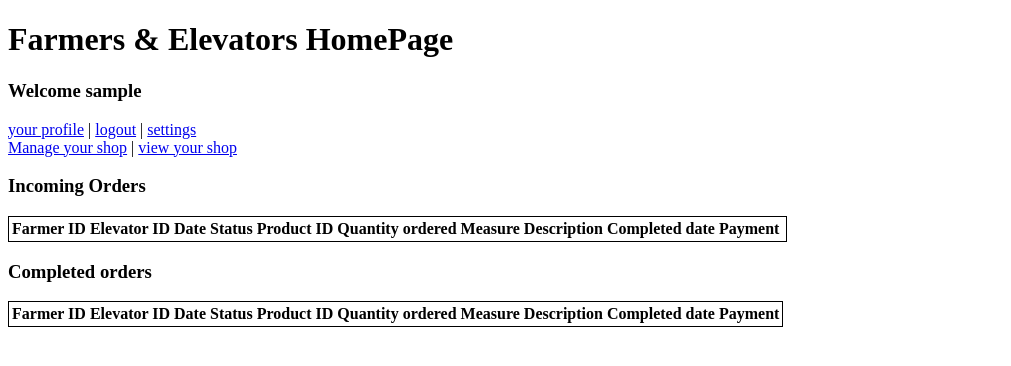
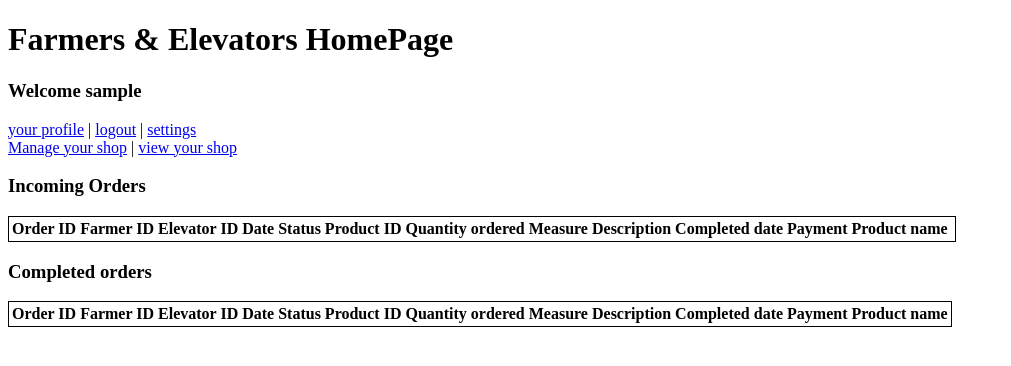
Before and after one commit to lukfd/farmerselevator, a Flask app: page /home in a window 1280 px wide. Shown: the top 366 px of the page, without its empty margins (0-1011 px from the left). Run offline with Flask 2, Linux system fonts and the light colour scheme; the visitor is signed in with stand-in values (Sample User, id 1); data comes from the database, SQL or seed files in the repository; both versions use the stored data as it was after the commit; lists and menus that the app fills with data are empty.

Commit message:
fixed completed date bug, added order_id and product name in orders table

```diff
--- a/app.py
+++ b/app.py
@@ -522,8 +522,12 @@ def submit_order(product_id, elevator_id, farmer_id):
             quantity_requested = request.form.get('quantity')
             measure = request.form.get('measure')
             description = request.form.get('description')
+            order_id = randint(0, 100000)
+            # get product name
+            product_name = getProductName(elevator_id, product_id)
+            product_name = product_name[0]
             # send info to orders table
-            result = insertNewOrder(product_id, elevator_id, farmer_id, quantity_requested, measure, description)
+            result = insertNewOrder(order_id, product_id, elevator_id, farmer_id, quantity_requested, measure, description, product_name)
             # send email informations
             # return message
             if result == True:
@@ -551,7 +555,8 @@ def mark_completed():
     if 'username' in session:
         product_id = request.args.get('product_id')
         elevator_id = request.args.get('elevator_id')
-        return markAsComplete(product_id, elevator_id)
+        order_id = request.args.get('order_id')
+        return markAsComplete(product_id, elevator_id, order_id)
     else:
         return "you have to be logged in"
 
@@ -570,74 +575,76 @@ def manage_shop():
 @app.route('/add-product', methods=['POST'])
 def add_product():
     if 'username' in session:
-        #elevator_id = request.form.get('elevator_id')
-        elevator_id = session['user_id']
-        product_name = request.form.get('product_name')
-        product_id = request.form.get('product_id')
-        quantity_available = request.form.get('quantity_available')
-        measure = request.form.get('measure')
-        price = request.form.get('price')
-        description = request.form.get('description')
-        #print(product_id)
-        if product_id is '':
-            product_id = randint(0, 100000)
-        toInsert = (elevator_id, product_name, product_id, quantity_available, measure, price, description,)
-        # inserting new product
-        con = lite.connect('base.db')
-        cur = con.cursor()
-        try:
-            cur.execute("""INSERT INTO products
-                    (elevator_id, name, product_id, quantity_available, measure, price, description)
-                    VALUES (?, ?, ?, ?, ?, ?, ?);""", toInsert)
-            con.commit()
-            cur.close()
-            # redirect to sign in page
-            return redirect("/manage-shop", code=302)
-        except lite.Error as error:
-                return "Failed: "+str(error)
-        finally:
-            if (con):
-                con.close()
+        if session['elevator'] is True:
+            #elevator_id = request.form.get('elevator_id')
+            elevator_id = session['user_id']
+            product_name = request.form.get('product_name')
+            product_id = request.form.get('product_id')
+            quantity_available = request.form.get('quantity_available')
+            measure = request.form.get('measure')
+            price = request.form.get('price')
+            description = request.form.get('description')
+            #print(product_id)
+            if product_id is '':
+                product_id = randint(0, 100000)
+            toInsert = (elevator_id, product_name, product_id, quantity_available, measure, price, description,)
+            # inserting new product
+            con = lite.connect('base.db')
+            cur = con.cursor()
+            try:
+                cur.execute("""INSERT INTO products
+                        (elevator_id, name, product_id, quantity_available, measure, price, description)
+                        VALUES (?, ?, ?, ?, ?, ?, ?);""", toInsert)
+                con.commit()
+                cur.close()
+                # redirect to sign in page
+                return redirect("/manage-shop", code=302)
+            except lite.Error as error:
+                    return "Failed: "+str(error)
+            finally:
+                if (con):
+                    con.close()
     else:
         return "not authorized"
 
 @app.route('/update-product', methods=['POST'])
 def update_product():
     if 'username' in session:
-        #elevator_id = request.form.get('elevator_id')
-        elevator_id = session['user_id']
-        product_name = request.form.get('product_name')
-        product_id = request.form.get('product_id')
-        quantity_available = request.form.get('quantity_available')
-        measure = request.form.get('measure')
-        price = request.form.get('price')
-        description = request.form.get('description')
-        #print(product_id)
-        if product_id is '':
-            return "you have to select a product id! <a href='/manage-shop'>Go back</a>"
-        # if any of the form are empty, use old values
-        olderValues = getProductInformation(product_id, elevator_id)
-        # make the variables
-        toUpdate = (elevator_id, product_name, product_id, quantity_available, measure, price, description,)
-        toUpdate = substituteWithOlderValues(toUpdate, olderValues)
-        # switching values
-        toUpdate = (toUpdate[1], toUpdate[3], toUpdate[4], toUpdate[5], toUpdate[6], toUpdate[2], toUpdate[0],)
-        # inserting new product
-        con = lite.connect('base.db')
-        cur = con.cursor()
-        try:
-            cur.execute("""UPDATE products
-                    SET name=?, quantity_available=?, measure=?, price=?, description=?
-                    WHERE product_id=? AND elevator_id=?;""", toUpdate)
-            con.commit()
-            cur.close()
-            # redirect to sign in page
-            return redirect("/manage-shop", code=302)
-        except lite.Error as error:
-                return "Failed: "+str(error)
-        finally:
-            if (con):
-                con.close()
+        if session['elevator'] is True:
+            #elevator_id = request.form.get('elevator_id')
+            elevator_id = session['user_id']
+            product_name = request.form.get('product_name')
+            product_id = request.form.get('product_id')
+            quantity_available = request.form.get('quantity_available')
+            measure = request.form.get('measure')
+            price = request.form.get('price')
+            description = request.form.get('description')
+            #print(product_id)
+            if product_id is '':
+                return "you have to select a product id! <a href='/manage-shop'>Go back</a>"
+            # if any of the form are empty, use old values
+            olderValues = getProductInformation(product_id, elevator_id)
+            # make the variables
+            toUpdate = (elevator_id, product_name, product_id, quantity_available, measure, price, description,)
+            toUpdate = substituteWithOlderValues(toUpdate, olderValues)
+            # switching values
+            toUpdate = (toUpdate[1], toUpdate[3], toUpdate[4], toUpdate[5], toUpdate[6], toUpdate[2], toUpdate[0],)
+            # inserting new product
+            con = lite.connect('base.db')
+            cur = con.cursor()
+            try:
+                cur.execute("""UPDATE products
+                        SET name=?, quantity_available=?, measure=?, price=?, description=?
+                        WHERE product_id=? AND elevator_id=?;""", toUpdate)
+                con.commit()
+                cur.close()
+                # redirect to sign in page
+                return redirect("/manage-shop", code=302)
+            except lite.Error as error:
+                    return "Failed: "+str(error)
+            finally:
+                if (con):
+                    con.close()
     else:
         return "not authorized"
 
@@ -681,6 +688,18 @@ def getProductInformation(product_id, elevator_id):
     cur.close()
     return result[0]
 
+def getProductName(elevator_id, product_id):
+    con = lite.connect('base.db')
+    cur = con.cursor()
+    cur.execute(f"SELECT name from products WHERE elevator_id='{elevator_id}' AND product_id='{product_id}';")
+    result = cur.fetchall()
+    if not result:
+        result = []
+    else:
+        result = ['' if x is None else x for x in result]
+    cur.close()
+    return result[0]
+
 def deleteProduct(elevator_id, product_id):
     toDelete = (elevator_id, product_id,)
     con = lite.connect('base.db')
@@ -703,16 +722,16 @@ def deleteProduct(elevator_id, product_id):
         if (con):
             con.close()
 
-def insertNewOrder(product_id, elevator_id, farmer_id, quantity_requested, measure, description):
+def insertNewOrder(order_id, product_id, elevator_id, farmer_id, quantity_requested, measure, description, product_name):
     # missing date, status, quantity_type, description, payment
-    toInsert = (product_id, elevator_id, farmer_id, quantity_requested, measure, description)
+    toInsert = (order_id, product_id, elevator_id, farmer_id, quantity_requested, measure, description, product_name)
     # inserting new product
     con = lite.connect('base.db')
     cur = con.cursor()
     try:
         cur.execute("""INSERT INTO orders
-                (product_id, elevator_id, farmer_id, quantity_int, date, status, quantity_type, description)
-                VALUES (?, ?, ?, ?, datetime('now', 'localtime'), 'to process', ?, ?);""", toInsert)
+                (order_id, product_id, elevator_id, farmer_id, quantity_int, date, status, quantity_type, description, product_name)
+                VALUES (?, ?, ?, ?, ?, datetime('now', 'localtime'), 'to process', ?, ?, ?);""", toInsert)
         con.commit()
         # UPDATE in products table quantity available
         cur.execute(f"SELECT quantity_available from products WHERE elevator_id='{elevator_id}' AND product_id='{product_id}';")
@@ -732,15 +751,15 @@ def insertNewOrder(product_id, elevator_id, farmer_id, quantity_requested, measu
         if (con):
             con.close()
 
-def markAsComplete(product_id, elevator_id):
+def markAsComplete(product_id, elevator_id, order_id):
     # update orders table
-    toUpdate = ('completed', elevator_id, product_id,)
+    toUpdate = ('completed', elevator_id, product_id, order_id,)
     con = lite.connect('base.db')
     cur = con.cursor()
     try:
         cur.execute(f"""UPDATE orders
                         SET status=?, completed_date=datetime('now', 'localtime')
-                        WHERE elevator_id=? AND product_id=?;""", toUpdate)
+                        WHERE elevator_id=? AND product_id=? AND order_id=?;""", toUpdate)
         con.commit()
         cur.close()
         # return success
@@ -781,5 +800,4 @@ def substituteWithOlderValues(toUpdate, olderValues):
     for i in range(0, len(toUpdate)):
         if toUpdate[i] == '':
             newToUpdate[i] = olderValues[i]
-
     return tuple(newToUpdate)
--- a/templates/home-elevator.html
+++ b/templates/home-elevator.html
@@ -16,6 +16,7 @@
   <table style="border: 1px solid;">
     <thead>
       <tr>
+        <th>Order ID</th>
         <th>Farmer ID</th>
         <th>Elevator ID</th>
         <th>Date</th>
@@ -26,16 +27,17 @@
         <th>Description</th>
         <th>Completed date</th>
         <th>Payment</th>
+        <th>Product name</th>
         <th></th>
       </tr>
     </thead>
     {% for order in orders %}
       <tr>
-        {% if order[3] == 'to process'%}
+        {% if order[4] == 'to process'%}
           {% for i in order %}
             <td style="border: 1px solid;">{{i}}</td>
           {% endfor %}
-          <td><a href="/mark-completed?product_id={{order[4]}}&elevator_id={{order[1]}}">MARK IT AS COMPLETED</a></td>
+          <td><a href="/mark-completed?product_id={{order[5]}}&elevator_id={{order[2]}}&order_id={{order[0]}}">MARK IT AS COMPLETED</a></td>
         {% endif %}
       </tr>
     {% endfor %}
@@ -46,6 +48,7 @@
   <table style="border: 1px solid;">
     <thead>
       <tr>
+        <th>Order ID</th>
         <th>Farmer ID</th>
         <th>Elevator ID</th>
         <th>Date</th>
@@ -56,11 +59,12 @@
         <th>Description</th>
         <th>Completed date</th>
         <th>Payment</th>
+        <th>Product name</th>
       </tr>
     </thead>
     {% for order in orders %}
       <tr>
-        {% if order[3] != 'to process'%}
+        {% if order[4] != 'to process'%}
           {% for i in order %}
             <td style="border: 1px solid;">{{i}}</td>
           {% endfor %}
```
Also changed, not shown: templates/home-farmer.html (+6 -2 lines), base.db.
